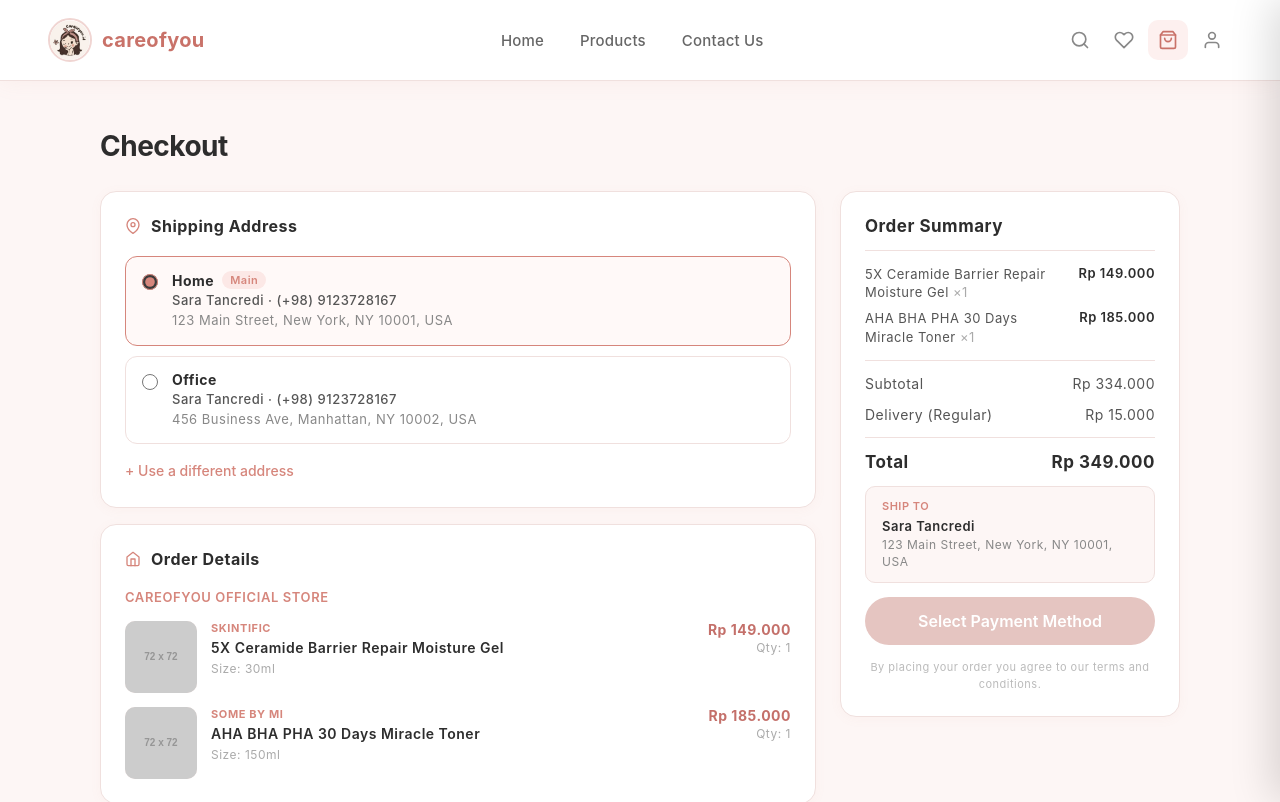
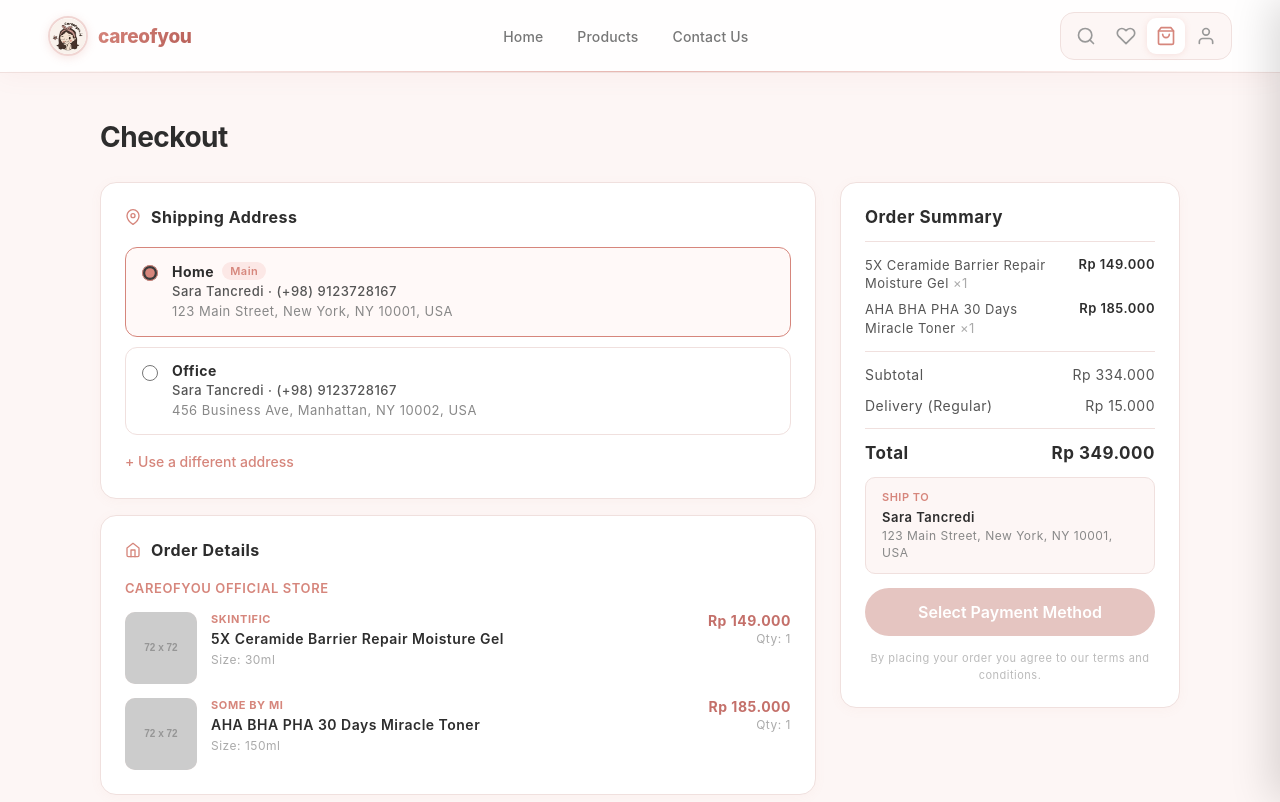
Before and after one commit to nelcyy/aja2ada, a React (Vite) app: page /checkout in a window 1280 px wide. Shown: the top 802 px of the page. Built offline with nearby package versions, Linux system fonts and the light colour scheme.

Commit message:
Modified the navbar

```diff
--- a/src/components/Navbar.css
+++ b/src/components/Navbar.css
@@ -1,116 +1,156 @@
 /* ── SHARED NAVBAR ──────────────────────────────────────────── */
 .navbar {
-  background: rgba(255, 255, 255, 0.92);
-  backdrop-filter: blur(12px);
-  -webkit-backdrop-filter: blur(12px);
-  border-bottom: 1px solid #f0e0de;
+  background: rgba(255, 255, 255, 0.88);
+  backdrop-filter: blur(18px);
+  -webkit-backdrop-filter: blur(18px);
   position: sticky;
   top: 0;
   z-index: 100;
-  box-shadow: 0 2px 20px rgba(214, 134, 124, 0.08);
+  box-shadow: 0 1px 0 #f0e0de, 0 4px 24px rgba(214, 134, 124, 0.07);
+}
+
+/* gradient rule at the very bottom of the bar */
+.navbar::after {
+  content: "";
+  position: absolute;
+  bottom: 0;
+  left: 0;
+  right: 0;
+  height: 1.5px;
+  background: linear-gradient(
+    90deg,
+    transparent 0%,
+    #f0ceca 20%,
+    #d6867c 50%,
+    #f0ceca 80%,
+    transparent 100%
+  );
+  opacity: 0.6;
 }
 
 .navbar-inner {
   max-width: 1400px;
   margin: 0 auto;
   padding: 0 48px;
-  height: 80px;
+  height: 72px;
   display: flex;
   align-items: center;
   justify-content: space-between;
   gap: 24px;
 }
 
-/* Logo */
+/* ── Logo ── */
 .navbar-logo {
   display: flex;
   align-items: center;
   gap: 10px;
   cursor: pointer;
   flex-shrink: 0;
+  text-decoration: none;
 }
 
 .navbar-logo-img {
-  width: 44px;
-  height: 44px;
+  width: 40px;
+  height: 40px;
   border-radius: 50%;
   object-fit: cover;
   border: 2px solid #f0d5d2;
+  box-shadow: 0 2px 10px rgba(214, 134, 124, 0.2);
+  transition: box-shadow 0.2s, transform 0.2s;
+}
+
+.navbar-logo:hover .navbar-logo-img {
+  box-shadow: 0 4px 16px rgba(214, 134, 124, 0.35);
+  transform: scale(1.05);
 }
 
 .navbar-logo-text {
-  font-size: 20px;
-  font-weight: 700;
-  color: #c97269;
-  letter-spacing: 0.3px;
+  font-size: 19px;
+  font-weight: 800;
+  letter-spacing: -0.3px;
+  background: linear-gradient(135deg, #d6867c 0%, #b85f58 100%);
+  -webkit-background-clip: text;
+  -webkit-text-fill-color: transparent;
+  background-clip: text;
 }
 
-/* Center links */
+/* ── Center links ── */
 .navbar-links {
   display: flex;
-  gap: 36px;
+  gap: 6px;
   align-items: center;
 }
 
 .navbar-links span {
-  font-size: 15px;
-  color: #666;
+  font-size: 14px;
+  color: #777;
   cursor: pointer;
   font-weight: 500;
-  transition: color 0.2s;
+  padding: 7px 14px;
+  border-radius: 8px;
+  letter-spacing: 0.15px;
+  transition: color 0.18s, background 0.18s;
   position: relative;
-  letter-spacing: 0.2px;
 }
 
-.navbar-links span::after {
+.navbar-links span:hover {
+  color: #d6867c;
+  background: #fdf0ef;
+}
+
+/* active page link */
+.navbar-links span.navbar-link--active {
+  color: #c97269;
+  font-weight: 650;
+  background: #fdf0ef;
+}
+
+.navbar-links span.navbar-link--active::after {
   content: "";
   position: absolute;
-  bottom: -3px;
-  left: 0;
-  width: 0;
+  bottom: 2px;
+  left: 14px;
+  right: 14px;
   height: 2px;
   background: #d6867c;
   border-radius: 2px;
-  transition: width 0.25s ease;
 }
 
-.navbar-links span:hover {
-  color: #c97269;
-}
-
-.navbar-links span:hover::after {
-  width: 100%;
-}
-
-/* Icon buttons */
+/* ── Icon buttons ── */
 .navbar-icons {
   display: flex;
   align-items: center;
-  gap: 4px;
+  gap: 2px;
+  background: #fdf6f5;
+  border: 1px solid #f0e0de;
+  border-radius: 14px;
+  padding: 5px 6px;
 }
 
 .navbar-icon-btn {
   background: none;
   border: none;
   cursor: pointer;
-  padding: 10px;
-  color: #888;
-  border-radius: 10px;
+  padding: 8px 9px;
+  color: #999;
+  border-radius: 9px;
   display: flex;
   align-items: center;
   justify-content: center;
-  transition: background 0.18s, color 0.18s;
+  transition: background 0.16s, color 0.16s;
   position: relative;
 }
 
 .navbar-icon-btn:hover {
-  background: #fdf0ef;
-  color: #c97269;
+  background: #fff;
+  color: #d6867c;
+  box-shadow: 0 1px 6px rgba(214, 134, 124, 0.15);
 }
 
 .navbar-icon-active {
-  color: #c97269 !important;
-  background: #fdf0ef;
+  color: #d6867c !important;
+  background: #fff !important;
+  box-shadow: 0 1px 6px rgba(214, 134, 124, 0.18) !important;
 }
 
 /* Cart badge */
@@ -120,29 +160,37 @@
 
 .navbar-cart-badge {
   position: absolute;
-  top: 4px;
-  right: 4px;
-  background: #d6867c;
+  top: 2px;
+  right: 2px;
+  background: linear-gradient(135deg, #d6867c, #c4706a);
   color: #fff;
-  font-size: 10px;
-  font-weight: 700;
-  min-width: 16px;
-  height: 16px;
+  font-size: 9px;
+  font-weight: 800;
+  min-width: 15px;
+  height: 15px;
   border-radius: 8px;
   display: flex;
   align-items: center;
   justify-content: center;
   padding: 0 3px;
   line-height: 1;
+  border: 1.5px solid #fdf6f5;
+  box-shadow: 0 1px 4px rgba(214, 134, 124, 0.4);
 }
 
-/* Search bar (dropdown) */
+/* ── Search bar dropdown ── */
 .navbar-search-bar {
-  border-top: 1px solid #f5e8e7;
-  padding: 16px 48px;
-  background: rgba(255,255,255,0.98);
+  border-top: 1px solid #f5eeee;
+  padding: 14px 48px 16px;
+  background: rgba(255, 255, 255, 0.98);
   display: flex;
   justify-content: center;
+  animation: searchSlideDown 0.18s ease;
+}
+
+@keyframes searchSlideDown {
+  from { opacity: 0; transform: translateY(-6px); }
+  to   { opacity: 1; transform: translateY(0); }
 }
 
 .navbar-search-wrap {
@@ -151,10 +199,17 @@
   gap: 10px;
   background: #fdf6f5;
   border: 1.5px solid #f0d5d2;
-  border-radius: 10px;
-  padding: 10px 16px;
-  max-width: 680px;
+  border-radius: 30px;
+  padding: 10px 20px;
+  max-width: 560px;
   width: 100%;
+  transition: border-color 0.2s, box-shadow 0.2s;
+  box-shadow: 0 2px 12px rgba(214, 134, 124, 0.08);
+}
+
+.navbar-search-wrap:focus-within {
+  border-color: #d6867c;
+  box-shadow: 0 0 0 4px rgba(214, 134, 124, 0.1);
 }
 
 .navbar-search-wrap svg {
@@ -172,5 +227,5 @@
 }
 
 .navbar-search-input::placeholder {
-  color: #c0a09c;
+  color: #cbb8b5;
 }
--- a/src/components/Navbar.jsx
+++ b/src/components/Navbar.jsx
@@ -79,9 +79,9 @@ export default function Navbar({
 
         {/* Center links */}
         <nav className="navbar-links">
-          <span onClick={handleHome}>Home</span>
+          <span className={activePage === "home" ? "navbar-link--active" : ""} onClick={handleHome}>Home</span>
           <span onClick={handleProducts}>Products</span>
-          <span onClick={() => navigate("/contact")}>Contact Us</span>
+          <span className={activePage === "contact" ? "navbar-link--active" : ""} onClick={() => navigate("/contact")}>Contact Us</span>
         </nav>
 
         {/* Right icons */}
```
